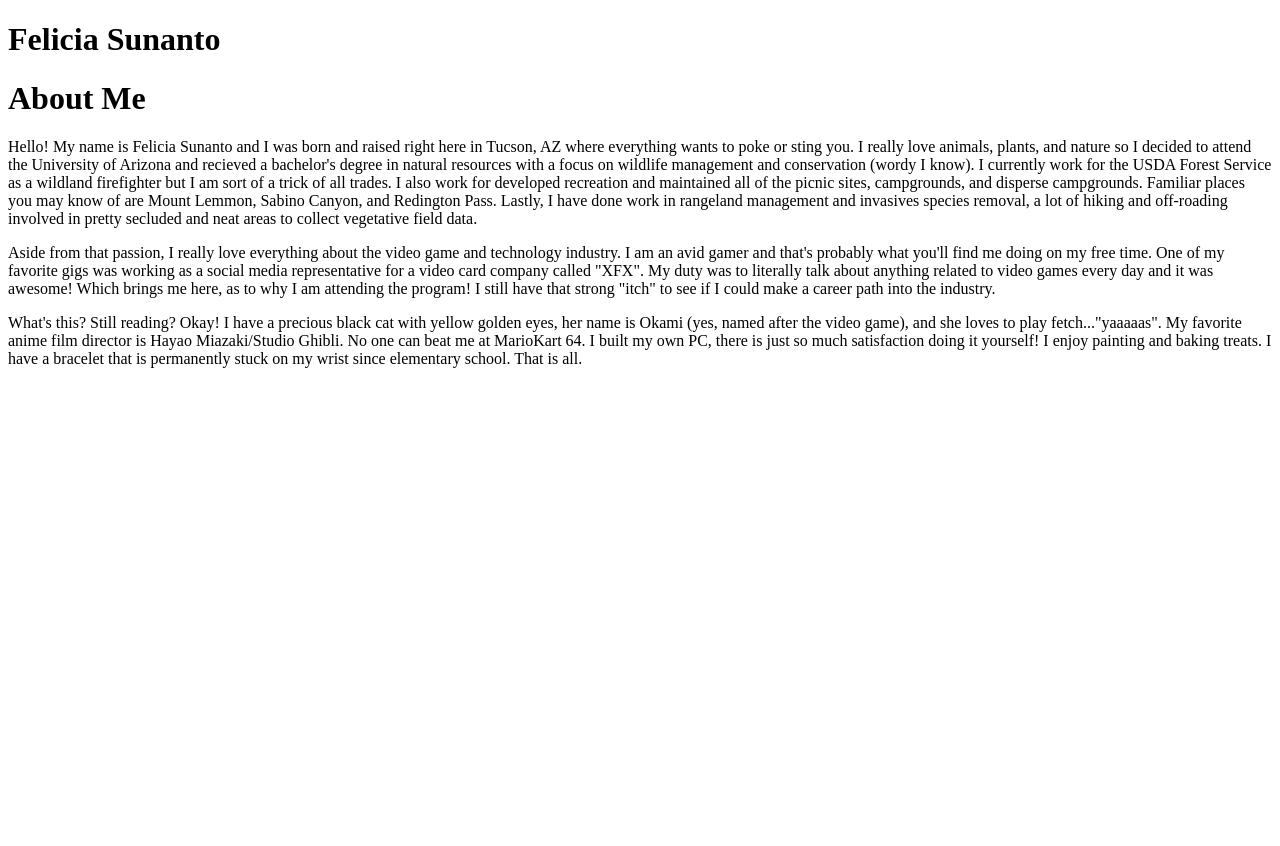
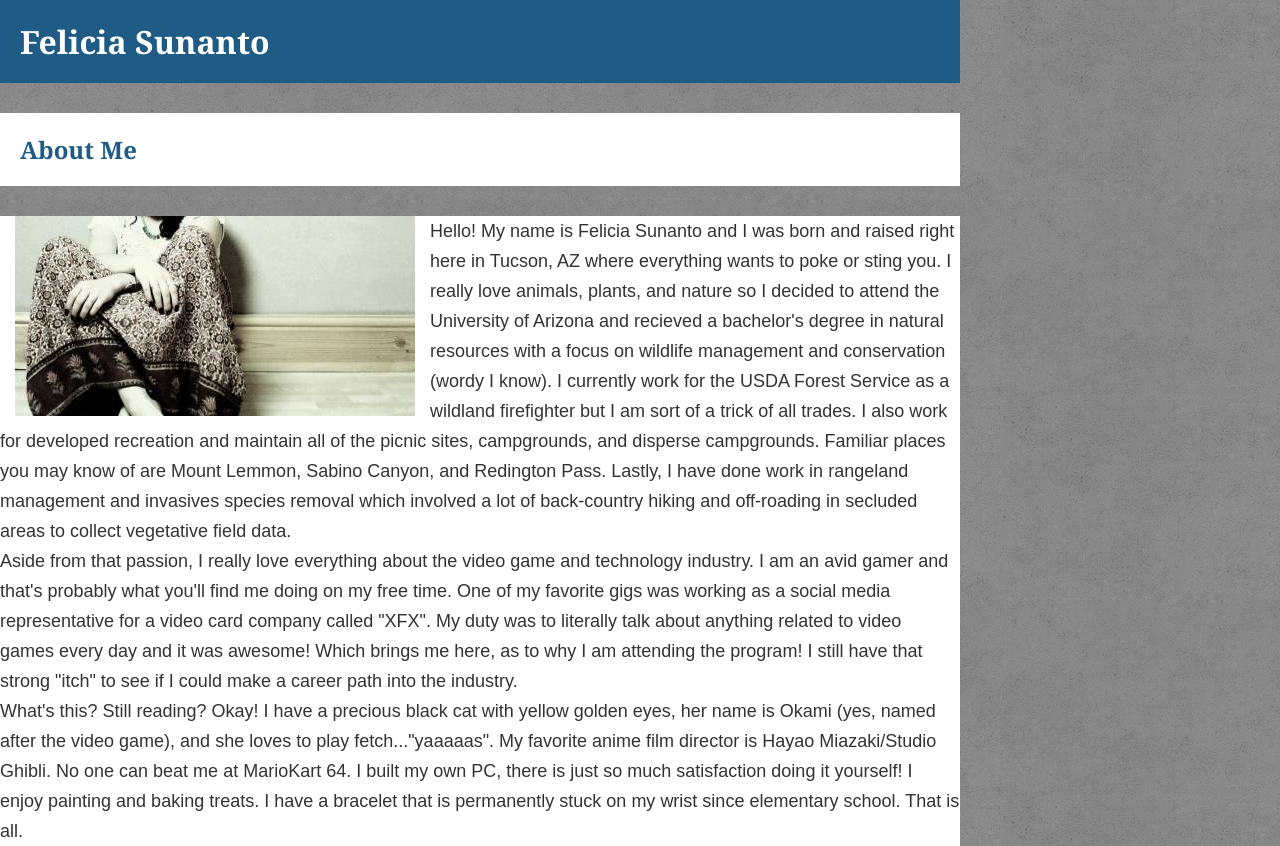
Before and after one commit to felsuna/Basic-Portfolio, a plain HTML site: page index.html in a window 1280 px wide. Before the commit the page ends 800 px from the top, so only its background shows below. Drawn offline with Linux system fonts and the light colour scheme; files that its build step writes are made by us from their sources.

Commit message:
sites files

```diff
--- a/assets/css/style.css
+++ b/assets/css/style.css
@@ -1,3 +1,42 @@
-body {
-    background-image: url("assets\images\mochaGrunge\mochaGrunge\mochaGrunge_@2X.png");
+* {
+    text-align: left;
+    margin: 0px;
+    width: 960px;
+    float: left;
+    box-align: center;
+    }
+
+h1 {
+  padding: 20px;
+  margin-bottom: 30px;
+  box-sizing: border-box;
+  color:white;
+  background: rgb(30, 92, 133);
+  font-family: Georgia, 'Times New Roman', Times, serif;
 }
+
+h2 {
+    padding: 20px;
+    margin-bottom: 30px;
+    box-sizing: border-box;
+    color: rgb(30, 92, 133);
+    background: white;
+    font-family: Georgia, 'Times New Roman', Times, serif;
+}
+
+#imgdemo {
+    width: 400px; height: 200px;
+    margin-left: 15px;
+    margin-right: 15px;
+    margin-right: 15px;
+}
+
+p {
+    font-size: 18px;
+    font-family: Arial, Helvetica, sans-serif;
+    line-height: 30px;
+    color: #333;
+    padding: 0px;
+    background: white;
+    float: left;
+}
--- a/index.html
+++ b/index.html
@@ -6,7 +6,7 @@
     <meta name="viewport" content="width=device-width, initial-scale=1.0">
     <meta http-equiv="X-UA-Compatible" content="ie=edge">
     <title>My Portfolio</title>
-    <link rel="stylesheet" type="text/css" href="assests/css/style.css">
+    <link rel="stylesheet" type="text/css" href="assets\css\style.css">
 
 <body background="assets/images/mochaGrunge/mochaGrunge/mochaGrunge.png"></body>
 
@@ -14,28 +14,37 @@
 
 <body>
     <h1>Felicia Sunanto</h1>
+    <h2>About Me</h2>
+    <div class="content">
+        <p>
+            <img id="imgdemo" src="assets\images\demo.jpg">
 
-    <h1>About Me</h1>
-
-    <p>
-        Hello! My name is Felicia Sunanto and I was born and raised right here in Tucson, AZ where everything wants to poke or sting you. I really love
-        animals, plants, and nature so I decided to attend the University of Arizona and recieved a bachelor's degree
+            Hello! My name is Felicia Sunanto and I was born and raised right here in Tucson, AZ where everything
+            wants to poke or sting you. I really love
+            animals, plants, and nature so I decided to attend the University of Arizona and recieved a bachelor's
+            degree
             in
             natural resources with a focus on wildlife management and
-        conservation (wordy I know). I currently work for the USDA Forest Service as a wildland firefighter but I am
-        sort of a trick of all trades. I also work for developed recreation and maintained all of
-        the picnic sites, campgrounds, and disperse campgrounds. Familiar places you may know of are Mount Lemmon,
+            conservation (wordy I know). I currently work for the USDA Forest Service as a wildland firefighter but
+            I am
+            sort of a trick of all trades. I also work for developed recreation and maintain all of
+            the picnic sites, campgrounds, and disperse campgrounds. Familiar places you may know of are Mount
+            Lemmon,
             Sabino Canyon,
-        and Redington Pass. Lastly, I have done work in rangeland management and invasives species removal, a lot of hiking and
-        off-roading involved in pretty secluded and neat areas to collect vegetative field data.
+            and Redington Pass. Lastly, I have done work in rangeland management and invasives species removal which
+            involved a lot of back-country hiking and
+            off-roading in secluded areas to collect vegetative field data.
         </p>
 
         <p>
-        Aside from that passion, I really love everything about the video game and technology industry. I am an avid
+            Aside from that passion, I really love everything about the video game and technology industry. I am an
+            avid
             gamer and that's probably what you'll find me doing on my free time. One of my favorite gigs
-        was working as a social media representative for a video card company called "XFX". My duty was to literally
+            was working as a social media representative for a video card company called "XFX". My duty was to
+            literally
             talk about
-        anything related to video games every day and it was awesome! Which brings me here, as to why I am attending
+            anything related to video games every day and it was awesome! Which brings me here, as to why I am
+            attending
             the
             program! I still have that strong "itch" to see if I could make a career path into the industry.
         </p>
@@ -43,11 +52,16 @@
         <p>
             What's this? Still reading? Okay! I have a precious black cat with
             yellow golden eyes,
-        her name is Okami (yes, named after the video game), and she loves to play fetch..."yaaaaas". My favorite anime
-        film director is Hayao Miazaki/Studio Ghibli. No one can beat me at MarioKart 64. I built my own PC, there is
-        just so much satisfaction doing it yourself! I enjoy painting and baking treats. I have a bracelet that is
+            her name is Okami (yes, named after the video game), and she loves to play fetch..."yaaaaas". My
+            favorite anime
+            film director is Hayao Miazaki/Studio Ghibli. No one can beat me at MarioKart 64. I built my own PC,
+            there is
+            just so much satisfaction doing it yourself! I enjoy painting and baking treats. I have a bracelet that
+            is
             permanently stuck on my wrist since elementary school. That is all.
         </p>
+        </section>
+    </div>
 
 </body>
 
```
Also changed, not shown: assets/images/demo.jpg (added). Lines whose indentation alone changed are shown as unchanged.
